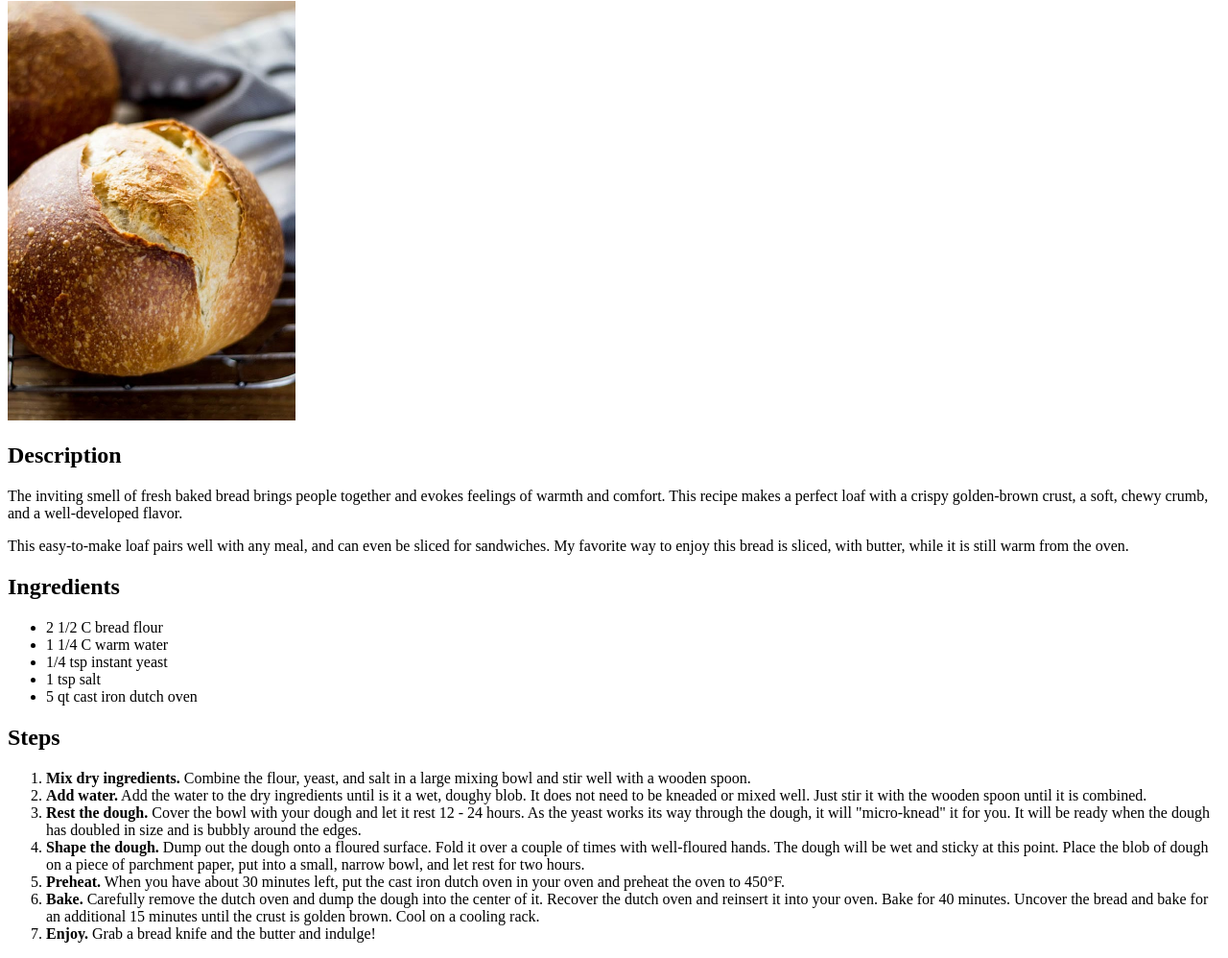
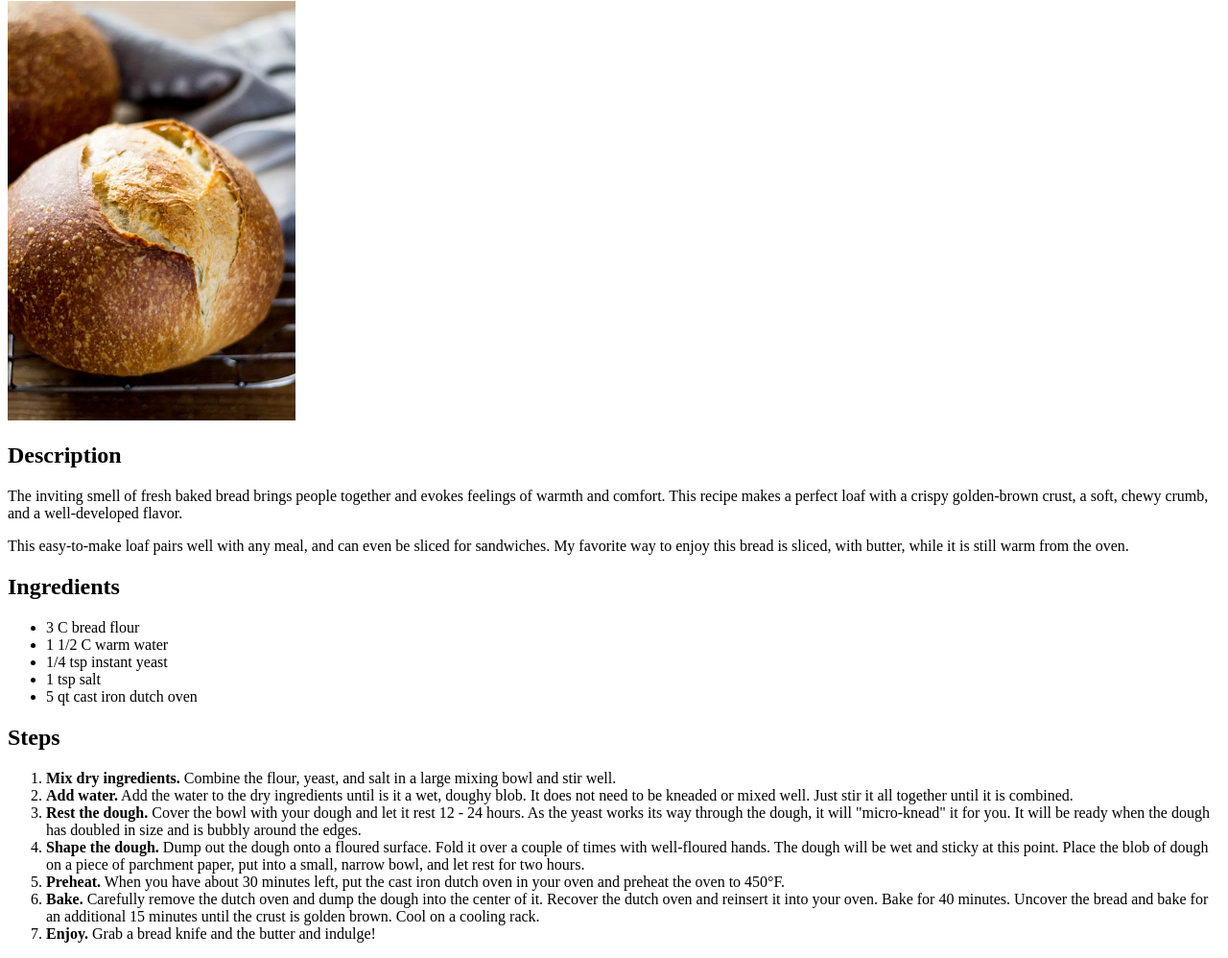
Before and after one commit to tfalasco/odin-recipes, a plain HTML site: page recipes/bread.html in a window 1280 px wide. Shown: the part 79-1077 px from the top of the page at 96% size. Drawn offline with Linux system fonts and the light colour scheme.

Commit message:
Update bread recipe
The ingredient quantities were slightly off.
Reworded some of the steps to be more concise.

```diff
--- a/recipes/bread.html
+++ b/recipes/bread.html
@@ -12,16 +12,16 @@
         <p>This easy-to-make loaf pairs well with any meal, and can even be sliced for sandwiches.  My favorite way to enjoy this bread is sliced, with butter, while it is still warm from the oven.</p>
         <h2>Ingredients</h2>
         <ul>
-            <li>2 1/2 C bread flour</li>
-            <li>1 1/4 C warm water</li>
+            <li>3 C bread flour</li>
+            <li>1 1/2 C warm water</li>
             <li>1/4 tsp instant yeast</li>
             <li>1 tsp salt</li>
             <li>5 qt cast iron dutch oven</li>
         </ul>
         <h2>Steps</h2>
         <ol>
-            <li><span><strong>Mix dry ingredients.</strong></span> Combine the flour, yeast, and salt in a large mixing bowl and stir well with a wooden spoon.</li>
-            <li><span><strong>Add water.</strong></span> Add the water to the dry ingredients until is it a wet, doughy blob.  It does not need to be kneaded or mixed well.  Just stir it with the wooden spoon until it is combined.</li>
+            <li><span><strong>Mix dry ingredients.</strong></span> Combine the flour, yeast, and salt in a large mixing bowl and stir well.</li>
+            <li><span><strong>Add water.</strong></span> Add the water to the dry ingredients until is it a wet, doughy blob.  It does not need to be kneaded or mixed well.  Just stir it all together until it is combined.</li>
             <li><span><strong>Rest the dough.</strong></span> Cover the bowl with your dough and let it rest 12 - 24 hours.  As the yeast works its way through the dough, it will "micro-knead" it for you.  It will be ready when the dough has doubled in size and is bubbly around the edges.</li>
             <li><span><strong>Shape the dough.</strong></span> Dump out the dough onto a floured surface.  Fold it over a couple of times with well-floured hands.  The dough will be wet and sticky at this point. Place the blob of dough on a piece of parchment paper, put into a small, narrow bowl, and let rest for two hours.</li>
             <li><span><strong>Preheat.</strong></span> When you have about 30 minutes left, put the cast iron dutch oven in your oven and preheat the oven to 450&deg;F.</li>
```
